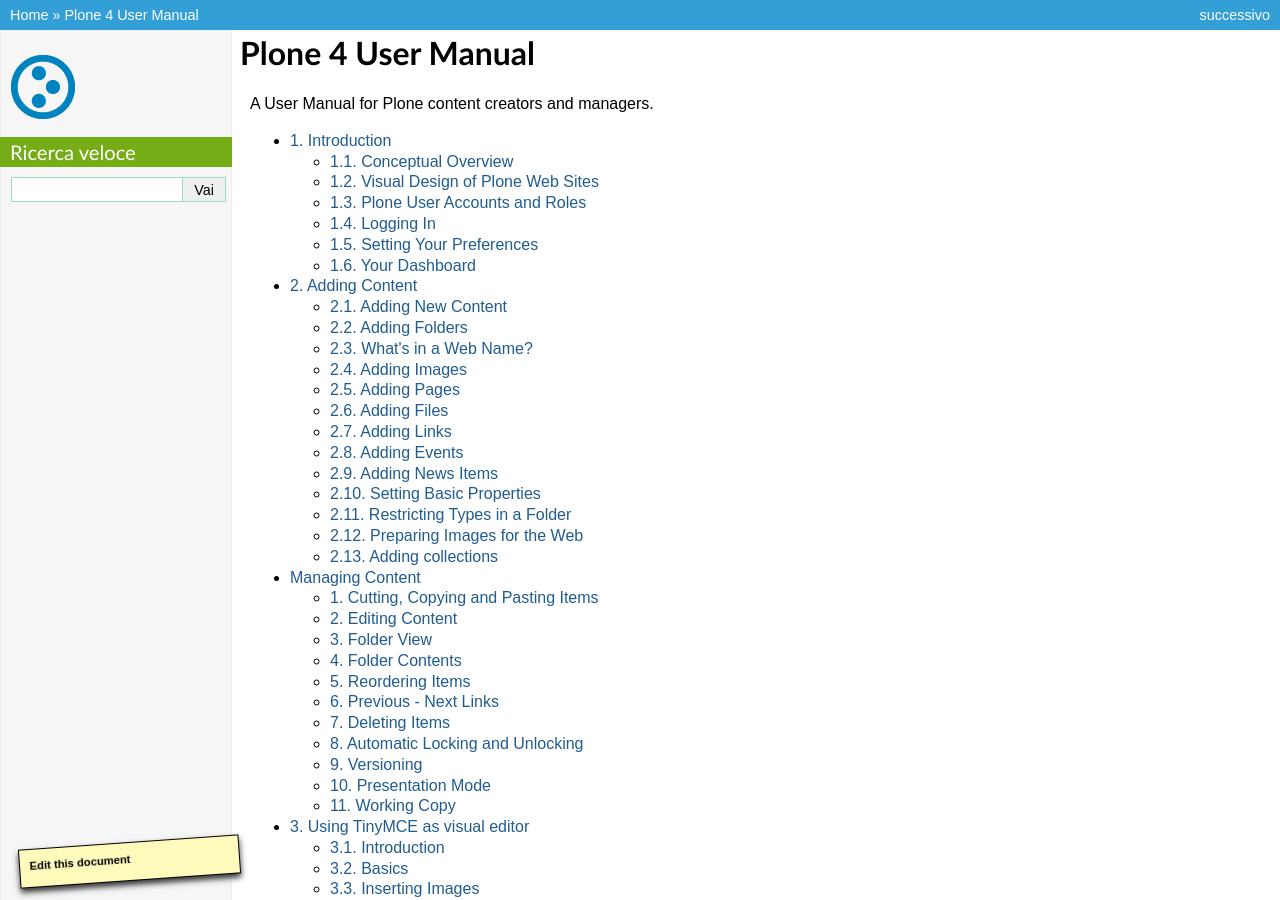
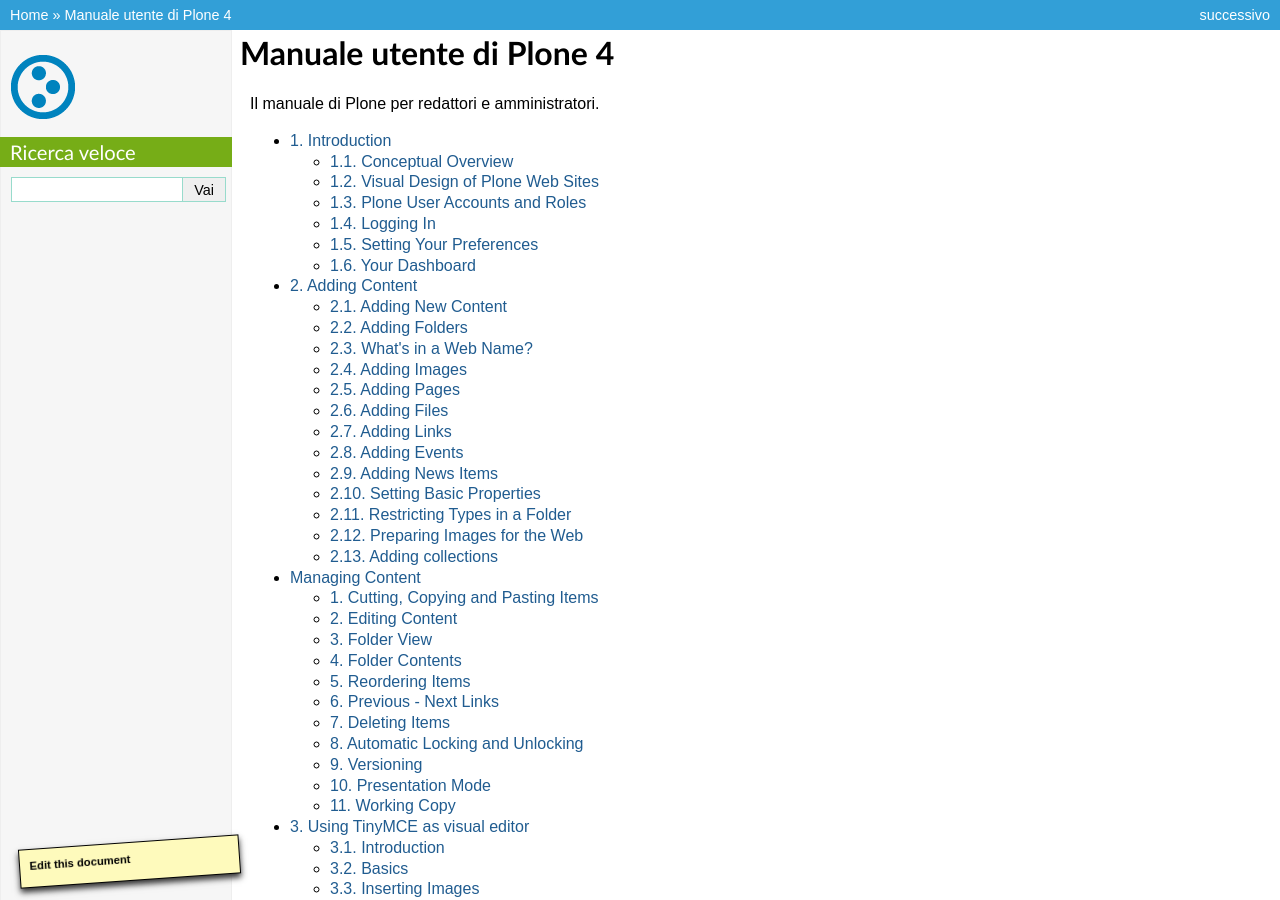
Before and after one commit to plone-it/collective.italiandocumentation, a Sphinx documentation site: the page built from source/index.rst, in a window 1280 px wide and 900 px high. Built offline with Sphinx 7.4.7, drawn with Linux system fonts in a browser that asks for light colours; some of the changed text lies outside the part shown.

Commit message:
Test braches

```diff
--- a/source/index.rst
+++ b/source/index.rst
@@ -1,8 +1,8 @@
-====================
-Plone 4 User Manual
-====================
+==========================
+Manuale utente di Plone 4
+==========================
 
-A User Manual for Plone content creators and managers.
+Il manuale di Plone per redattori e amministratori.
 
 .. toctree::
     :maxdepth: 2
```
